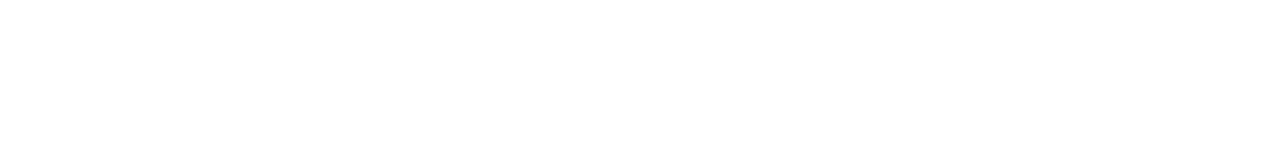
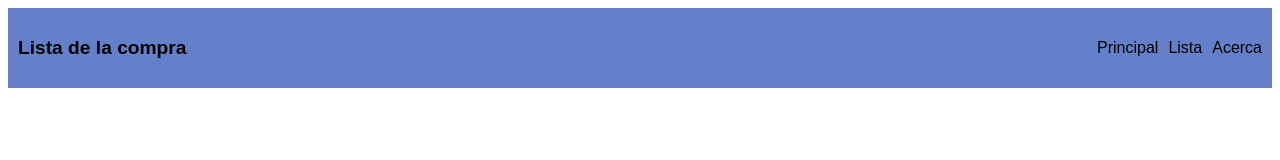
Before and after one commit to dawgun/202207-w1ch4-david-lozano, a plain HTML site: page index.html in a window 1280 px wide. Drawn offline with Linux system fonts and the light colour scheme.

Commit message:
Added header with css styles

```diff
--- a/index.html
+++ b/index.html
@@ -5,7 +5,21 @@
     <meta http-equiv="X-UA-Compatible" content="IE=edge" />
     <meta name="viewport" content="width=device-width, initial-scale=1.0" />
     <link rel="icon" href="favicon.png" type="image/x-icon" />
+    <link rel="stylesheet" href="style/style.css" />
     <title>Orange shop</title>
   </head>
-  <body></body>
+  <body>
+    <header class="title-navigation">
+      <section class="title-navigation__title">
+        <h1>Lista de la compra</h1>
+      </section>
+      <nav class="title-navigation-menu">
+        <ul class="title-navitation-links">
+          <li>Principal</li>
+          <li>Lista</li>
+          <li>Acerca</li>
+        </ul>
+      </nav>
+    </header>
+  </body>
 </html>
--- /dev/null
+++ b/style/style.css
@@ -0,0 +1,30 @@
+* {
+}
+
+html {
+  font-family: Arial, Helvetica, sans-serif;
+}
+
+.title-navitation-links {
+  list-style: none;
+  font-size: 1rem;
+  display: flex;
+  gap: 10px;
+}
+.title-navigation {
+  display: flex;
+  justify-content: space-between;
+  background-color: rgb(101, 128, 203);
+  padding: 0 10px;
+  height: 80px;
+  align-items: center;
+}
+
+.title-navigation__title {
+  font-size: 0.8rem;
+}
+
+.title-navigation-menu {
+  display: flex;
+  font-size: 0.5rem;
+}
```
